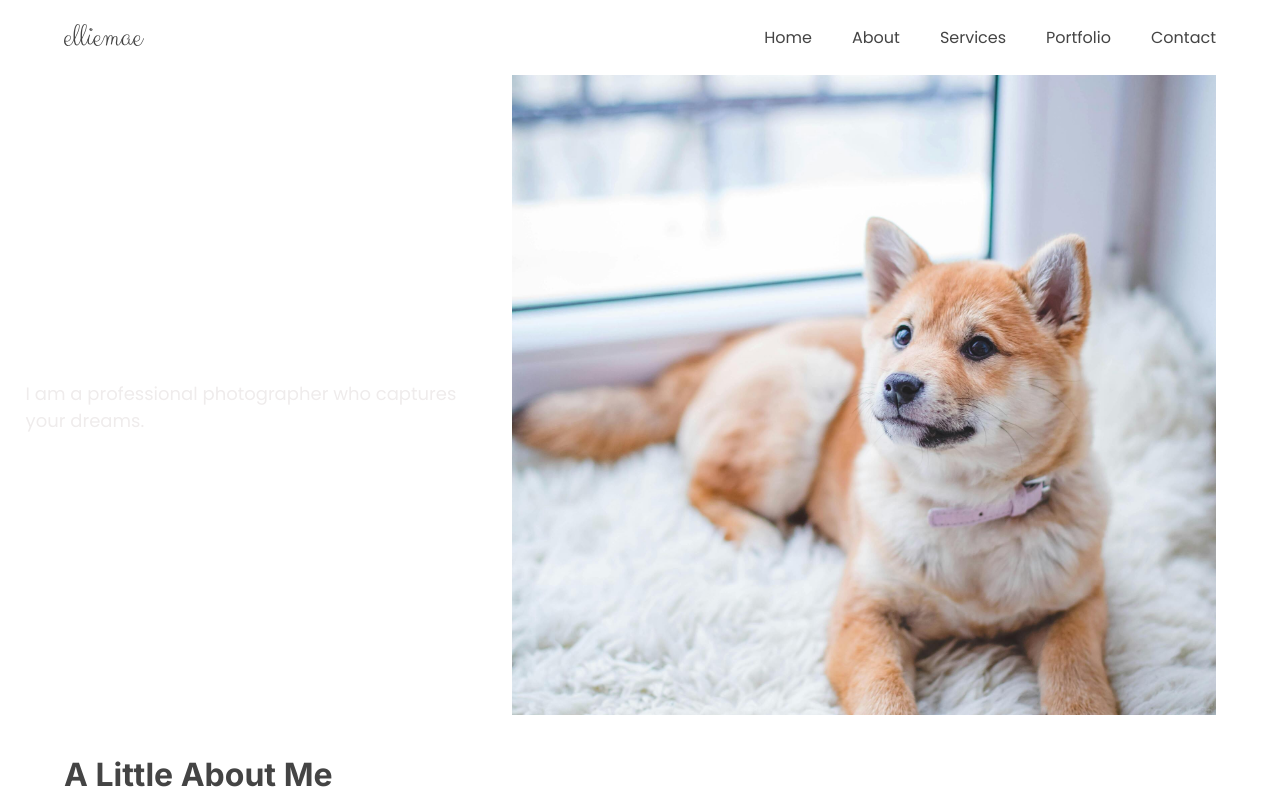
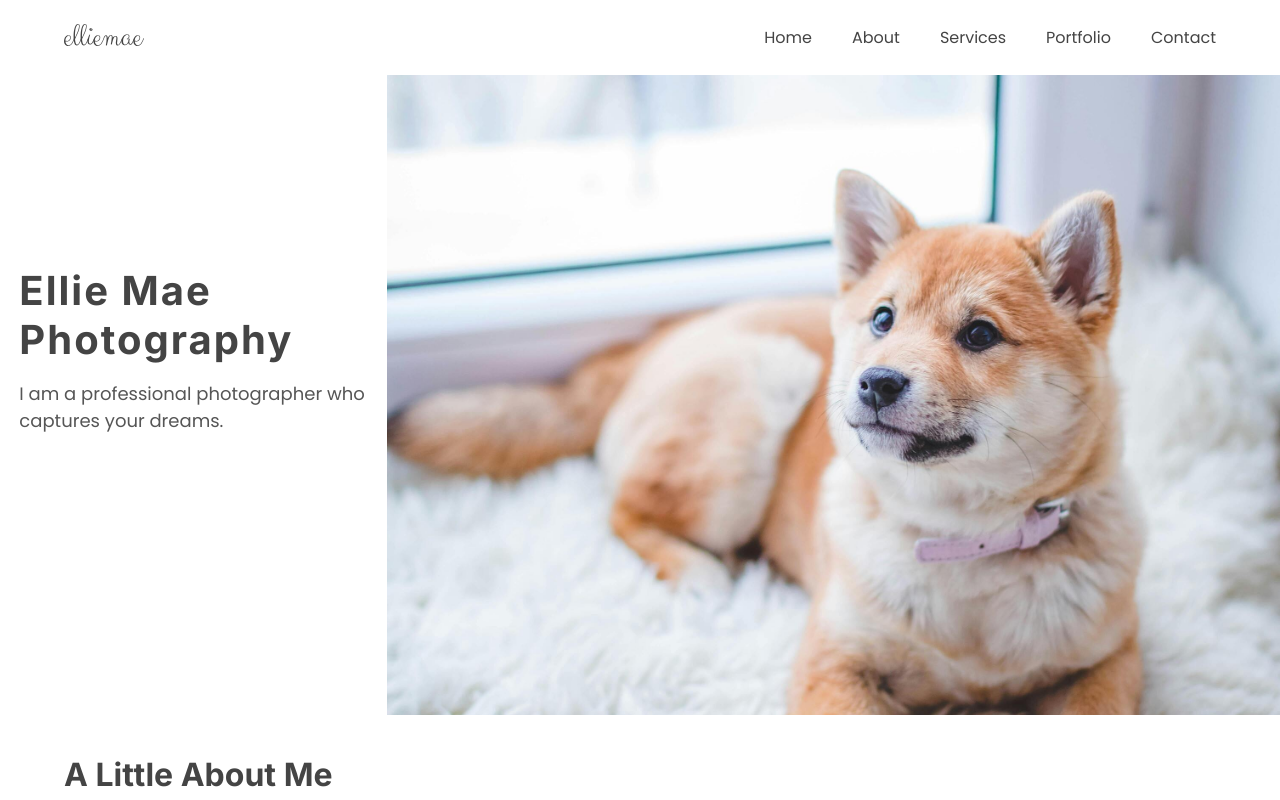
Before and after one commit to EdwardShanahan09/portfolio-project-1, a React (Vite) app: page / in a window 1280 px wide. Shown: the top 800 px of the page. Built offline with nearby package versions, Linux system fonts and the light colour scheme.

Commit message:
Change hero font on destop devices

```diff
--- a/src/components/Hero/Hero.scss
+++ b/src/components/Hero/Hero.scss
@@ -17,8 +17,10 @@
     justify-content: center;
     height: 100%;
     z-index: 1;
-    text-align: center;
-    flex-basis: 40%;
+
+    @media (min-width: 768px) {
+      text-align: center;
+    }
 
     @media (min-width: 1040px) {
       text-align: left;
@@ -29,10 +31,13 @@
     color: #efecec;
     font-size: 1.8rem;
     margin-bottom: 3.2rem;
+
+    @media (min-width: 1040px) {
+      color: #565656;
+    }
   }
 
   &__img {
-    flex-basis: 55%;
     position: absolute;
     top: 0;
     z-index: -2;
--- a/src/index.scss
+++ b/src/index.scss
@@ -64,6 +64,10 @@ h1 {
   @media (min-width: 768px) {
     font-size: 4rem;
   }
+
+  @media (min-width: 1040px) {
+    color: #444;
+  }
 }
 
 h2 {
```
